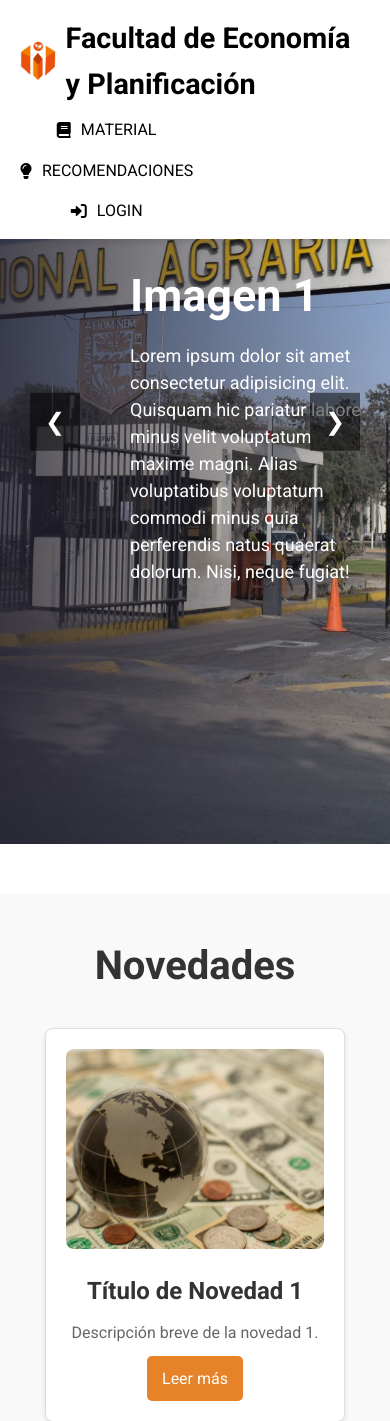
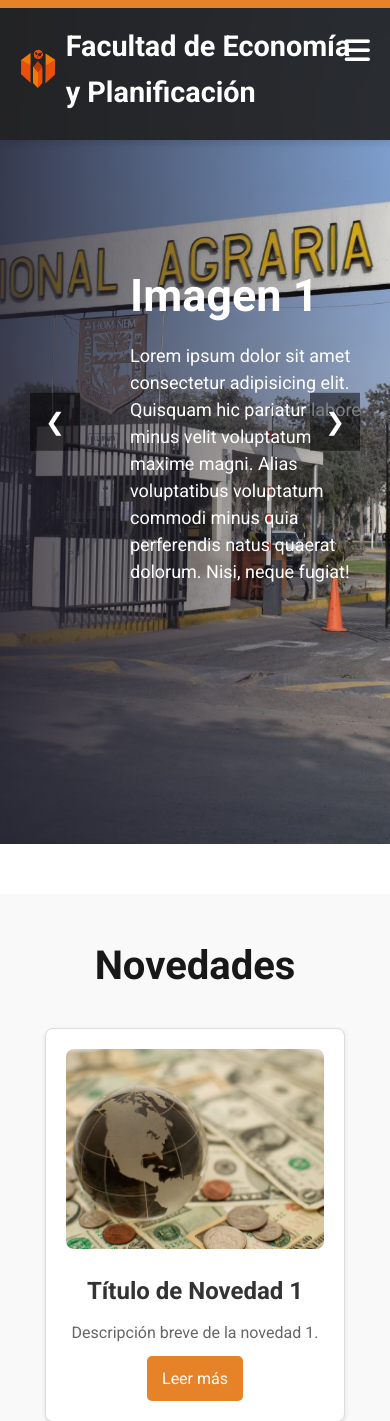
Before and after one commit to Incognito1232-lab/proyecto_ahora_si, a PHP site: page /home/index.html in a window 390 px wide. Shown: the top 1421 px of the page. Run offline with PHP 8.4, Linux system fonts and the light colour scheme.

Commit message:
Modificación del index

```diff
--- a/proyecto/home/index.html
+++ b/proyecto/home/index.html
@@ -10,15 +10,22 @@
 </head>
 <body>
     <!-- Barra de navegación -->
+    <div class="barra-naranja"></div>
     <div class="navbar">
         <div class="navbar-left">
             <img src="../static/img/logoeyp.png" alt="Logo de la Facultad de Economía y Planificación" style="height: 40px; vertical-align: middle;">
             Facultad de Economía y Planificación
         </div>
-        <div class="navbar-right">
+
+        <!-- Botón del menú hamburguesa -->
+        <div class="menu-toggle" id="menu-toggle">
+            <i class="fas fa-bars"></i>
+        </div>
+
+        <div class="navbar-right" id="navbar-right">
             <a href="../Material/material.html"><i class="fas fa-book"></i> MATERIAL</a>
-            <a href="../material/recomendaciones.html"><i class="fas fa-lightbulb"></i> RECOMENDACIONES</a>
-            <a href="../material/login.html"><i class="fas fa-sign-in-alt"></i> LOGIN</a>
+<!--             <a href="../material/recomendaciones.html"><i class="fas fa-lightbulb"></i> RECOMENDACIONES</a>
+ -->        <a href="../material/login.html"><i class="fas fa-sign-in-alt"></i> LOGIN</a>
         </div>
     </div>
 
--- a/proyecto/static/index.css
+++ b/proyecto/static/index.css
@@ -18,16 +18,26 @@ body {
     height: 100%;
 }
 
+.barra-naranja {
+    height: 8px;
+    background-color: #E68329;
+    width: 100%;
+    position: fixed;
+    top: 0;
+    left: 0;
+    z-index: 1001;
+}
+
 /* Navbar styles */
 .navbar {
     display: flex;
     justify-content: space-between;
     align-items: center;
-    background-color: #ffffff; /* Cambiar a blanco */
-    color: #000000; /* Cambiar el color del texto a negro */
+    background-color: #222121e8; /* Cambiar a blanco */
+    color: #ffffff; /* Cambiar el color del texto a negro */
     padding: 20px 40px;
     position: fixed;
-    top: 0;
+    top: 8px;
     left: 0;
     width: 100%;
     z-index: 1000;
@@ -54,7 +64,7 @@ body {
 }
 
 .navbar-right a {
-    color: #000000; /* Cambiar el color de los enlaces a negro */
+    color: #ffffff; /* Cambiar el color de los enlaces a negro */
     text-decoration: none;
     font-size: 1rem;
     font-weight: 500;
@@ -179,7 +189,7 @@ section h2 {
 .novedades h2 {
     font-size: 2.5rem;
     margin-bottom: 20px;
-    color: #333; /* Color del título */
+    color: #181818; /* Color del título */
 }
 
 .novedades-container {
@@ -408,3 +418,44 @@ a:hover {
         font-size: 1.5rem;
     }
 }
+
+/* Botón de menú hamburguesa */
+.menu-toggle {
+    display: none;
+    font-size: 1.8rem;
+    cursor: pointer;
+    color: #ffffff; /* negro para que combine con tu navbar */
+}
+
+/* Ajustes para móviles */
+@media (max-width: 768px) {
+    .menu-toggle {
+        display: block;
+        position: absolute;
+        right: 20px;
+        top: 20px;
+    }
+
+    .navbar-right {
+        display: none;
+        flex-direction: column;
+        background-color: #222121e8;
+        position: absolute;
+        top: 70px;
+        right: 20px;
+        padding: 15px 20px;
+        border-radius: 10px;
+        box-shadow: 0 4px 10px rgba(0,0,0,0.15);
+        z-index: 999;
+    }
+
+    .navbar-right.show {
+        display: flex;
+    }
+
+    .navbar-right a {
+        color: #ffffff;
+        font-size: 1rem;
+        padding: 8px 0;
+    }
+}
--- a/proyecto/static/script/index.js
+++ b/proyecto/static/script/index.js
@@ -40,3 +40,12 @@ function toggleNovedad(button) {
         button.textContent = "Leer más"; // Cambia el texto del botón
     }
 }
+// Botón de menú hamburguesa //
+document.addEventListener("DOMContentLoaded", function () {
+    const toggleBtn = document.getElementById("menu-toggle");
+    const menu = document.getElementById("navbar-right");
+
+    toggleBtn.addEventListener("click", () => {
+        menu.classList.toggle("show");
+    });
+});
```
Also changed, not shown: proyecto/static/img/logoeyp.PNG.
